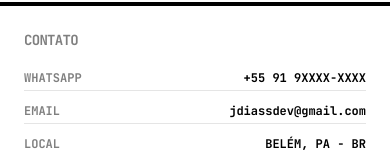
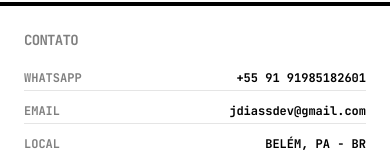
Before and after one commit to jdiassdev/jdias-portifolio, a Vue app: page / in a window 390 px wide. Shown: the part 945-1105 px from the top of the page. Built offline with nearby package versions, Linux system fonts and the light colour scheme.

Commit message:
Update WhatsApp link in LFooter.vue to reflect the correct phone number format.

```diff
--- a/src/components/layout/LFooter.vue
+++ b/src/components/layout/LFooter.vue
@@ -59,9 +59,9 @@
                     <div class="flex flex-col gap-y-3 text-xs uppercase font-bold">
                         <div class="flex items-center justify-between border-b border-black/10 pb-1">
                             <span class="opacity-50 font-medium">Whatsapp</span>
-                            <a href="https://wa.me/55919XXXXXXX" target="_blank" rel="noopener noreferrer"
+                            <a href="https://wa.me/5591985182601" target="_blank" rel="noopener noreferrer"
                                 class="hover:text-brand-green transition-colors">
-                                +55 91 9XXXX-XXXX
+                                +55 91 91985182601
                             </a>
                         </div>
 
```
